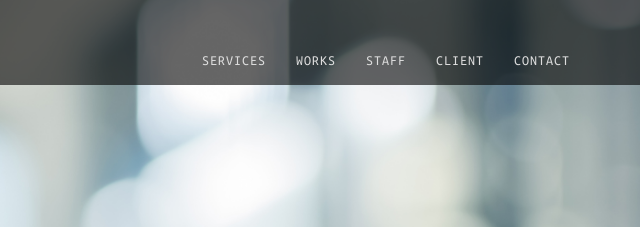
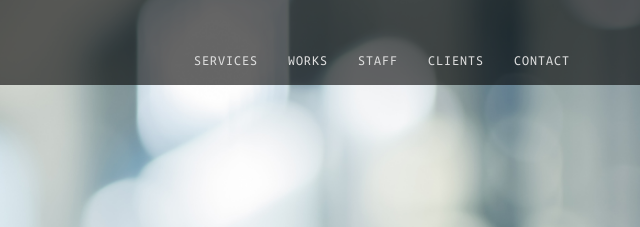
Before and after one commit to camileon/pleasehk, a plain HTML site: page index.html in a window 1280 px wide. Shown: the top 227 px of the page, 640-1280 px from the left. Drawn offline with nearby package versions, Linux system fonts and the light colour scheme.

Commit message:
Update index.html

```diff
--- a/index.html
+++ b/index.html
@@ -40,7 +40,7 @@
                     <li><a href="#services">Services</a></li>
                     <li><a href="#works">Works</a></li>
                     <li><a href="#staff">Staff</a></li>
-                    <li><a href="#client">Client</a></li>
+                    <li><a href="#clients">Clients</a></li>
                     <li><a href="#contact">Contact</a></li>
                 </ul>
             </div>
```
